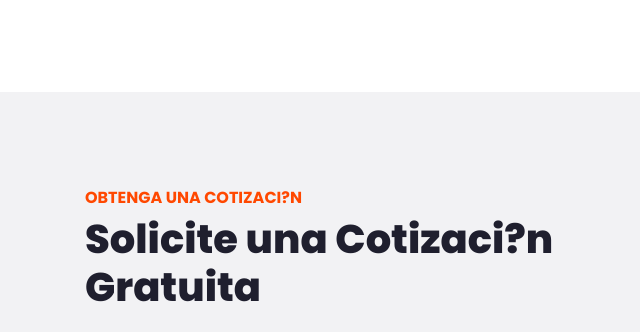
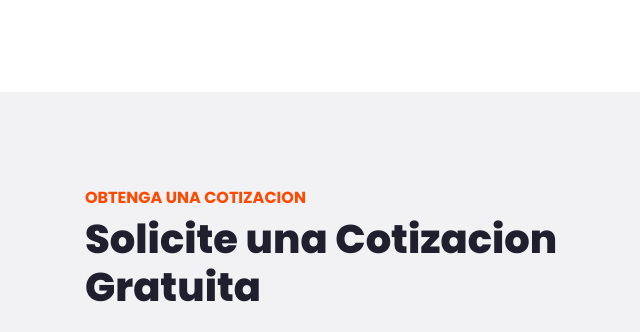
Before and after one commit to maryflores55/...-, a plain HTML site: page index.html in a window 1280 px wide. Shown: the part 1169-1501 px from the top of the page, 0-640 px from the left. Drawn offline with nearby package versions, Linux system fonts and the light colour scheme.

Commit message:
Update index.html

```diff
--- a/index.html
+++ b/index.html
@@ -31,7 +31,7 @@
         <div class="row py-2 px-lg-5">
             <div class="col-lg-6 text-center text-lg-left mb-2 mb-lg-0">
                 <div class="d-inline-flex align-items-center text-white">
-                    <small><i class="fa fa-phone-alt mr-2"></i>+503 78652329</small>
+                    <small><i class="fa fa-phone-alt mr-2"></i>+503 7986 7931</small>
                     <small class="px-3">|</small>
                     <small><i class="fa fa-envelope mr-2"></i>ef79196688@gmail.com</small>
                 </div>
@@ -158,8 +158,8 @@
         <div class="container">
             <div class="row align-items-center">
                 <div class="col-lg-7 py-5 py-lg-0">
-                    <h6 class="text-primary text-uppercase font-weight-bold">Obtenga una Cotizaci?n</h6>
-                    <h1 class="mb-4">Solicite una Cotizaci?n Gratuita</h1>
+                    <h6 class="text-primary text-uppercase font-weight-bold">Obtenga una Cotizacion</h6>
+                    <h1 class="mb-4">Solicite una Cotizacion Gratuita</h1>
                     <p class="mb-4">
                     <div class="row">
                         <div class="col-sm-4">
```
